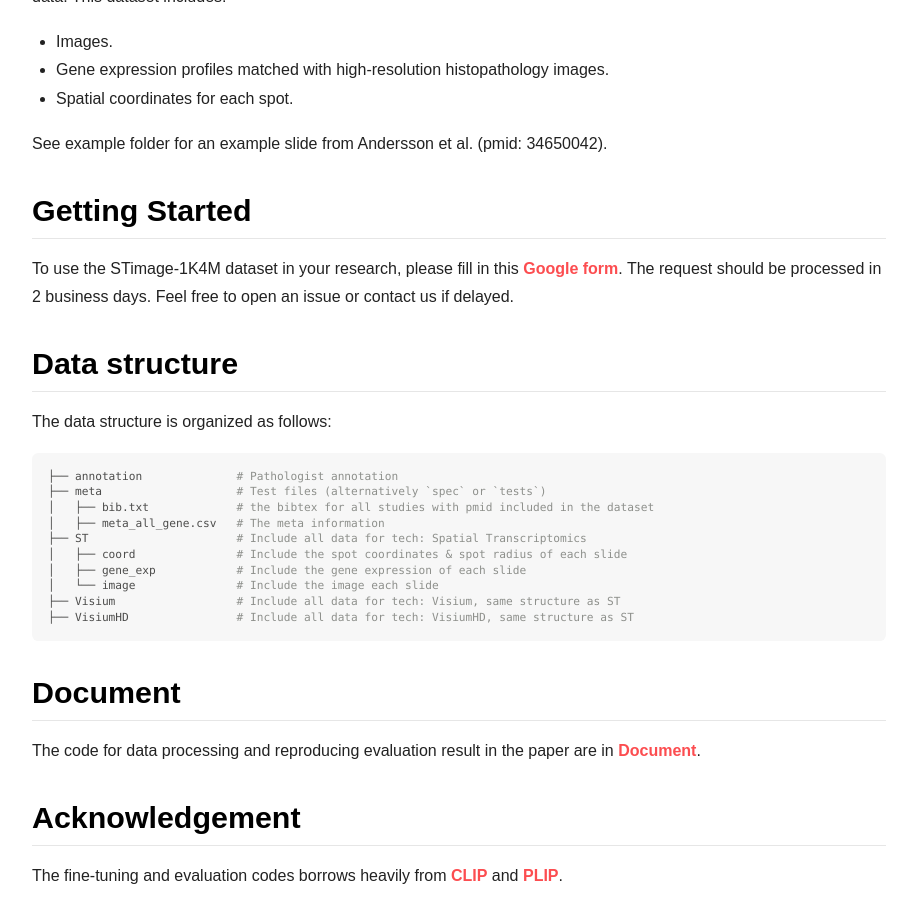
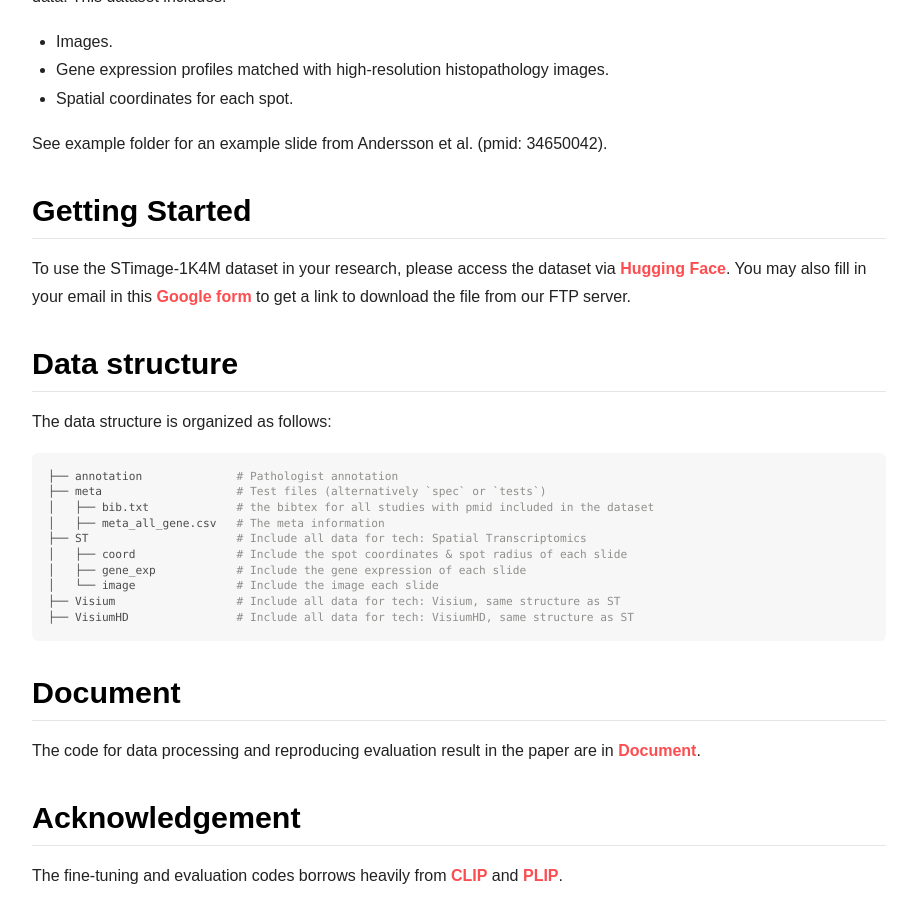
Before and after one commit to JiawenChenn/STimage-1K4M, a Jekyll site: the page built from docs/docs/00_about.md, in a window 1280 px wide and 900 px high, scrolled down 1137 px. Shown: the whole window, without its empty margins (181-1098 px from the left). Built offline with Jekyll 4.4.1, drawn with Linux system fonts in a browser that asks for light colours; nearby versions of some CDN libraries.

Commit message:
Update 00_about.md

```diff
--- a/docs/docs/00_about.md
+++ b/docs/docs/00_about.md
@@ -24,7 +24,7 @@ See example folder for an example slide from Andersson et al. (pmid: 34650042).
 
 ## Getting Started
 
-To use the STimage-1K4M dataset in your research, please fill in this [Google form](https://forms.gle/3Waa4FQnqpK8UGSY7). The request should be processed in 2 business days. Feel free to open an issue or contact us if delayed.
+To use the STimage-1K4M dataset in your research, please access the dataset via [Hugging Face](https://huggingface.co/datasets/jiawennnn/STimage-1K4M). You may also fill in your email in this [Google form](https://forms.gle/3Waa4FQnqpK8UGSY7) to get a link to download the file from our FTP server.
 
 
 ## Data structure
```
